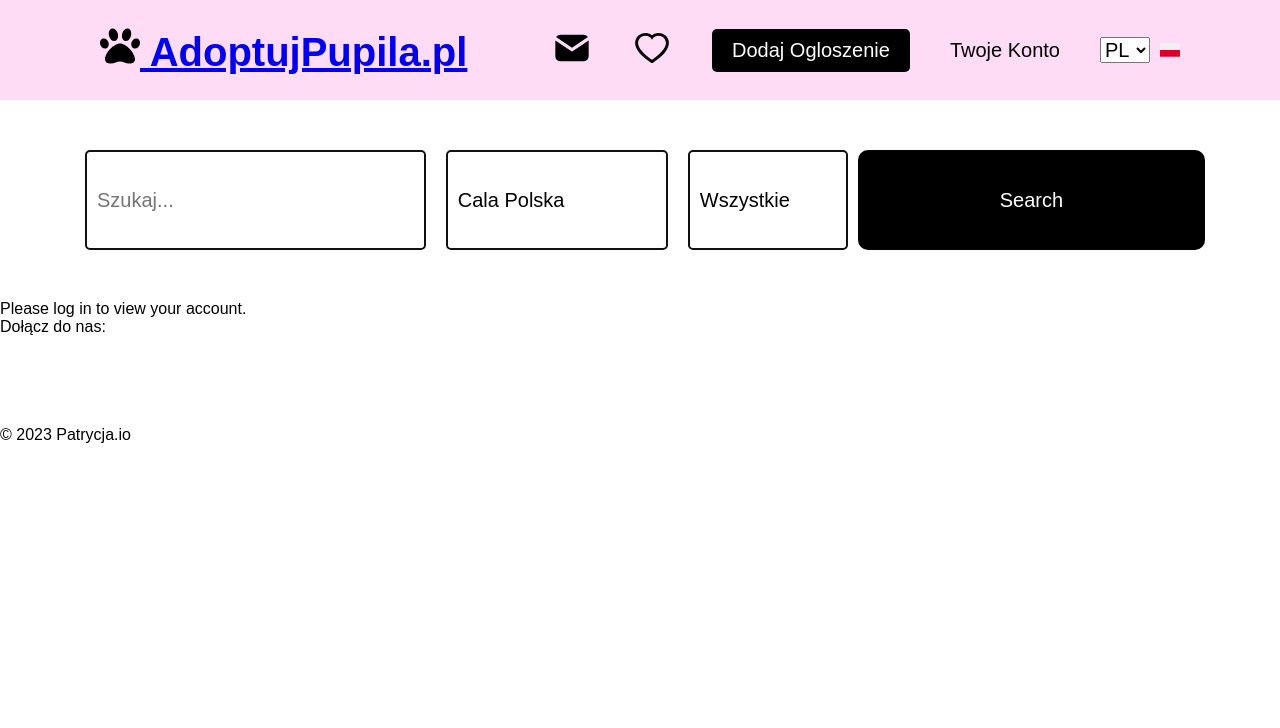
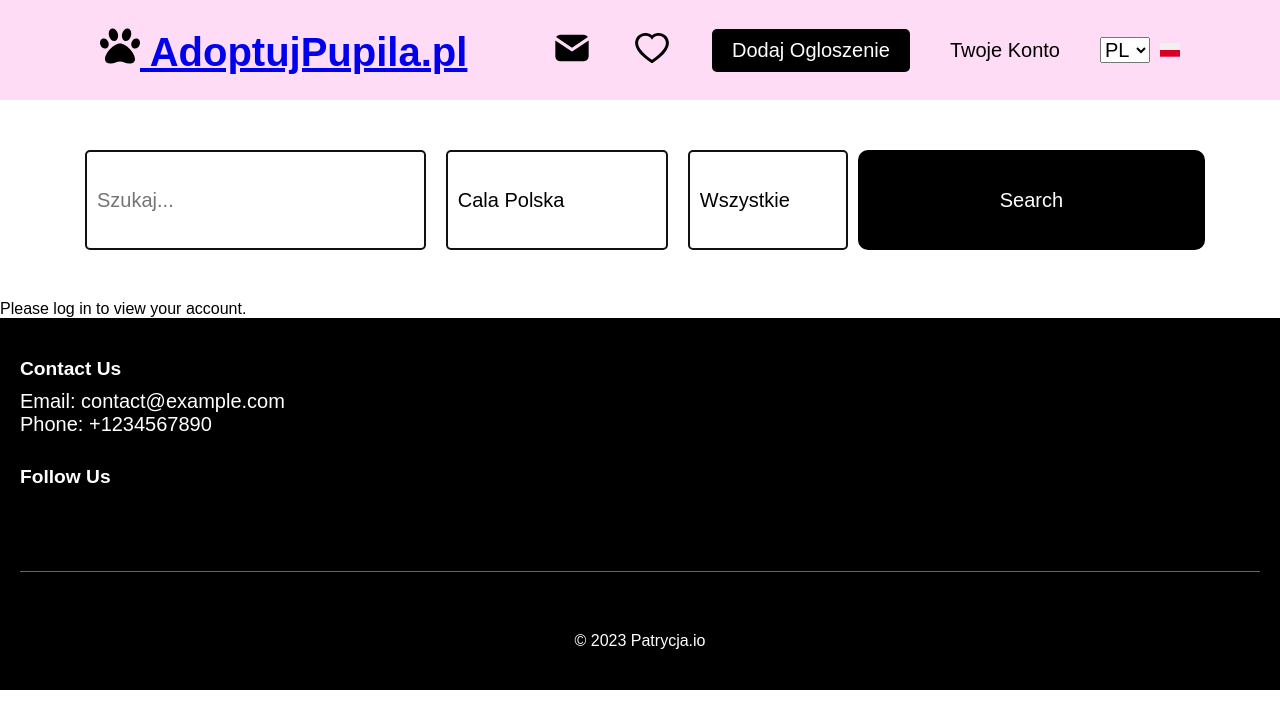
Before and after one commit to patrycja-io/adoptujpupila, a React (Create React App) app: page /my-account in a window 1280 px wide. Shown: the top 728 px of the page. Built offline with nearby package versions, Linux system fonts and the light colour scheme.

Commit message:
restyled footer

```diff
--- a/src/components/Footer/Footer.css
+++ b/src/components/Footer/Footer.css
@@ -1,15 +1,116 @@
-.footer {
-  background-color: #111111; /* Pink footer background */
-  padding: 10px;
-  text-align: center;
-  color: #ffffff; /* White text color */
+/* Footer.css */
+.footer-container {
+  background: black;
+  color: white;
+  padding: 20px;
+  font-family: "Circular", sans-serif;
+  font-size: 20px;
 }
 
-.footer p {
-  margin: 0;
+.footer-top {
+  padding: 20px 0;
+  border-bottom: 1px solid #666;
 }
 
-.footer img {
-  width: 16px; /* Adjust the size of the heart icon as needed */
-  vertical-align: middle;
+.footer-logo {
+  display: flex;
+  align-items: center;
+  justify-content: center;
+  margin-top: 30px;
+  font-family: "Circular", sans-serif;
+  font-size: 20px;
 }
+
+.footer-logo svg {
+  width: 50px;
+  height: 50px;
+  margin-right: 10px;
+  fill: white;
+}
+
+.footer-links p {
+  margin-bottom: 20px;
+}
+
+.footer-links ul {
+  list-style: none;
+  padding: 0;
+}
+
+.footer-links li {
+  margin-bottom: 10px;
+}
+
+.footer-links a {
+  color: white;
+  text-decoration: none;
+}
+
+.footer-links a:hover {
+  text-decoration: underline;
+}
+
+.contact-us {
+  margin-bottom: 30px;
+}
+
+.contact-us h3 {
+  margin-bottom: 10px;
+  font-size: 1.2rem;
+}
+
+.footer-social-links {
+  margin-bottom: 30px;
+}
+
+.footer-social-links h3 {
+  margin-bottom: 10px;
+  font-size: 1.2rem;
+}
+
+.footer-social-links ul {
+  list-style: none;
+  padding: 0;
+}
+
+.footer-social-links li {
+  display: inline-block;
+  margin-right: 10px;
+}
+
+.footer-social-links a {
+  color: white;
+  font-size: 1.5rem;
+  text-decoration: none;
+}
+
+.footer-social-links a:hover {
+  color: #ccc;
+}
+/* Footer.css */
+.footer-bottom {
+  background: black;
+  color: white;
+  padding: 20px;
+  text-align: center;
+}
+
+.footer-bottom .wrapper {
+  max-width: 1200px;
+  margin: 0 auto;
+}
+
+.footer-bottom p {
+  margin: 0;
+  font-size: 1rem;
+  margin-top: 10px;
+}
+
+.footer-bottom a {
+  color: white;
+  text-decoration: none;
+}
+
+.footer-bottom a:hover {
+  text-decoration: underline;
+}
--- a/src/components/Footer/Footer.tsx
+++ b/src/components/Footer/Footer.tsx
@@ -1,25 +1,38 @@
+// Footer.tsx
 import React from "react";
-import "./Footer.css"; // Create a CSS file for styling if needed
+import "./Footer.css"; // Import the CSS file for styling
 
 const Footer: React.FC = () => {
+  // Your component logic here
+
   const socialLinks = [
-    { icon: "icon-facebook", href: "https://www.facebook.com/olx.polska" },
-    { icon: "icon-instagram", href: "https://www.instagram.com/olxpolska" },
-    {
-      icon: "icon-youtube",
-      href: "https://www.youtube.com/channel/UCGr18y85p6zXQwBev6CGwow",
-    },
-    { icon: "icon-linkedin", href: "https://pl.linkedin.com/company/olxpraca" },
-    { icon: "icon-pinterest", href: "https://pl.pinterest.com/olxpolska" },
+    { icon: "icon-facebook", href: "https://www.facebook.com/yourpage" },
+    { icon: "icon-twitter", href: "https://www.twitter.com/yourpage" },
+    { icon: "icon-instagram", href: "https://www.instagram.com/yourpage" },
+    // Add more social links as needed
   ];
 
   return (
-    <footer id="footer-container">
+      <footer className="footer-container">
         <div className="footer-top wrapper small clr brbott-12 rel">
+          {/* Your footer content */}
           <div className="content brbott-5">
-          <div className="pding15_0 siteinfobox clr">
-            <div className="social-links clr">
-              <p>Dołącz do nas:</p>
+            {/* ... */}
+          </div>
+
+          {/* Contact Us section */}
+          <div className="contact-us">
+            <h3>Contact Us</h3>
+            <p>
+              Email: contact@example.com
+              <br />
+              Phone: +1234567890
+            </p>
+          </div>
+
+          {/* Social links */}
+          <div className="footer-social-links">
+            <h3>Follow Us</h3>
             <ul>
               {socialLinks.map((link, index) => (
                   <li key={index}>
@@ -33,21 +46,17 @@ const Footer: React.FC = () => {
               ))}
             </ul>
           </div>
+        </div>
 
-            <div className="overh text">
-              {/* OLX description and other links */}
-              {/* ... Your OLX description and other links */}
-            </div>
-          </div>
-        </div>
+        <div className="footer-logo">
+          {/* Your logo SVG */}
+          {/* ... */}
         </div>
 
         <div className="footer-bottom" id="lastwrapper">
           <div className="wrapper small">
-          <div className="margintop15 clr rel">
-            {/* Bottom section */}
-            {/* ... Your bottom section content */}
-          </div>
+            {/* Your bottom section content */}
+            {/* ... */}
             <p>&copy; {new Date().getFullYear()} Patrycja.io</p>
           </div>
         </div>
```
Lines whose indentation alone changed are shown as unchanged.
